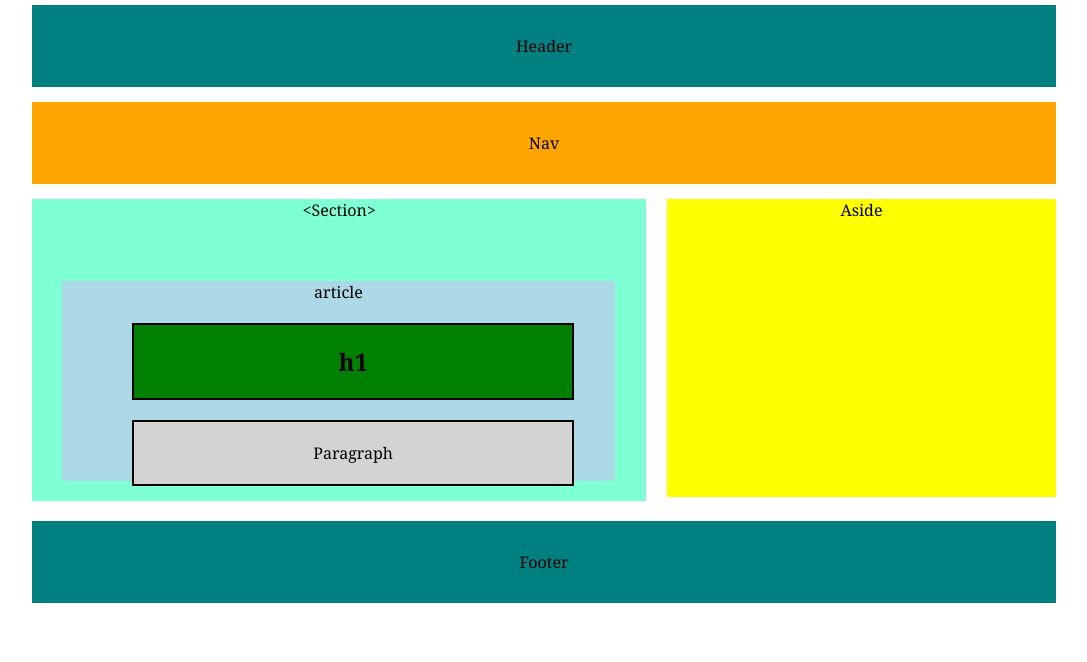
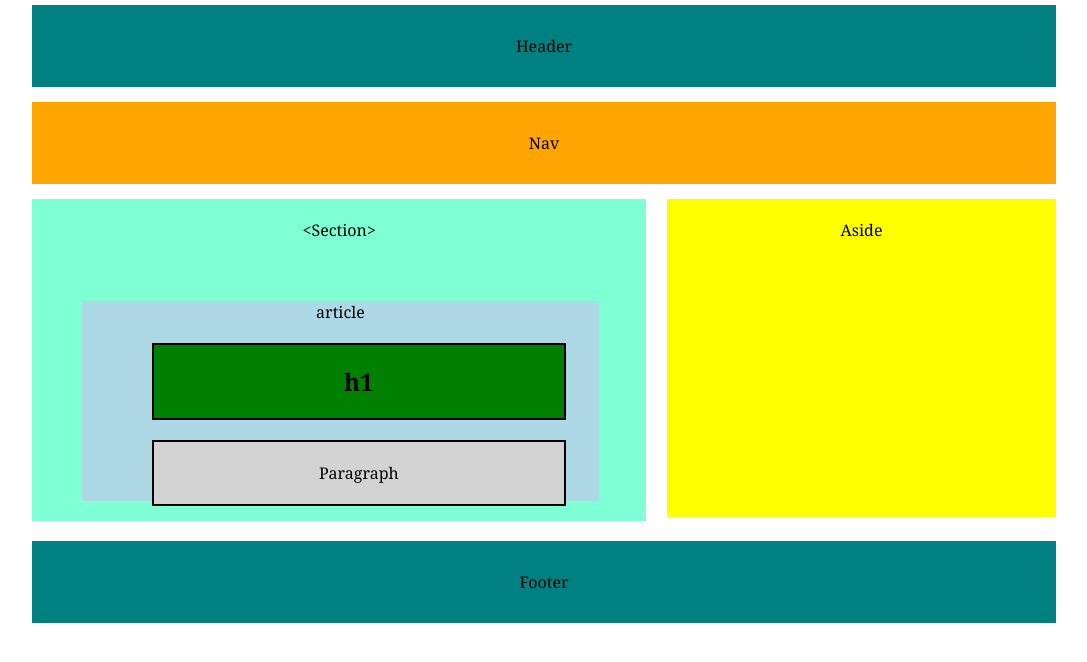
Before and after one commit to jonalden/HW-Wireframe, a plain HTML site: page index.html in a window 1280 px wide. Shown: the whole page, without its empty margins (96-1183 px from the left). Drawn offline with Linux system fonts and the light colour scheme.

Commit message:
added padding to aside and full

```diff
--- a/style.css
+++ b/style.css
@@ -27,6 +27,7 @@ header {
     float: left;
     background-color: aquamarine;
     margin-bottom: 20px;
+    padding: 20px;
 }
 
 #heading {
@@ -40,7 +41,6 @@ header {
     height: 200px;
     margin-left: 30px;
     margin-top: 60px;
-    margin-bottom: 20px
 }
 
 h1 {
@@ -63,7 +63,8 @@ aside {
     background: yellow;
     width: 38%;
     float: right;
-    height: 298px;
+    height: 318px;
+    padding: 20px;
 }
 
 .clearfix::after {
```
